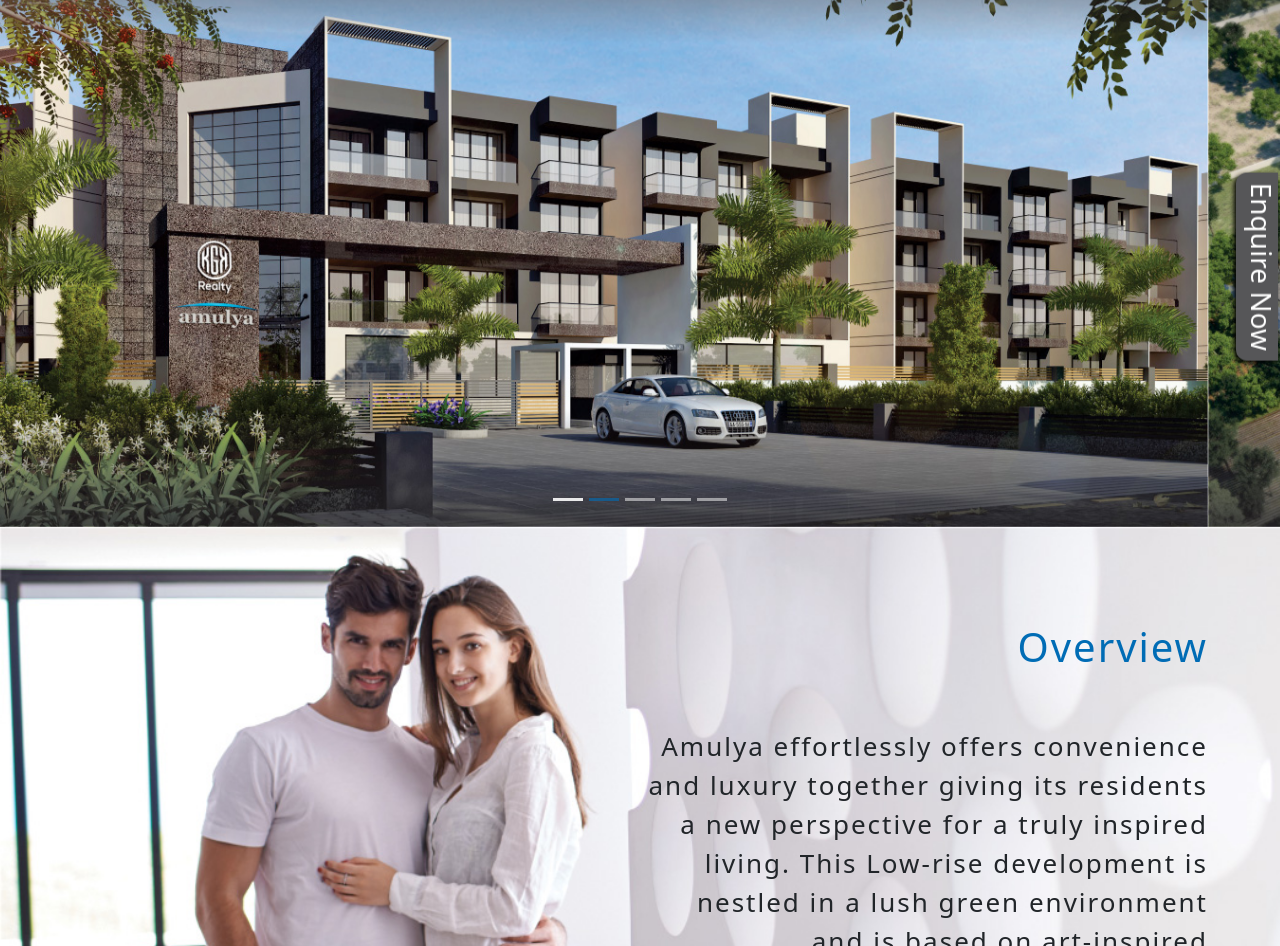
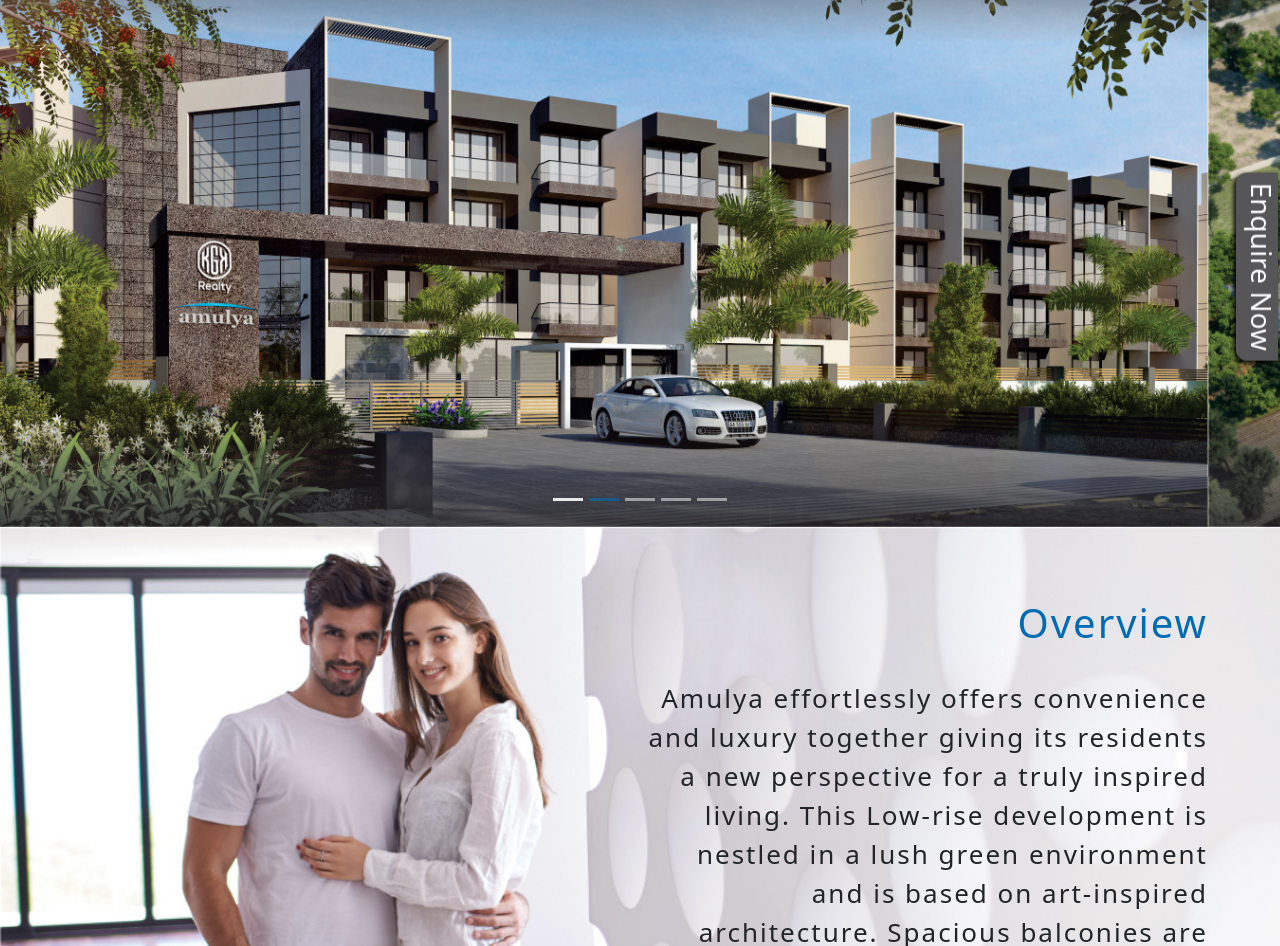
Before and after one commit to himanshu1998-coder/amulyaKGK, a plain HTML site: page index.html in a window 1280 px wide. Shown: the part 154-1100 px from the top of the page. Drawn offline with nearby package versions, Linux system fonts and the light colour scheme.

Commit message:
Update index.html

```diff
--- a/index.html
+++ b/index.html
@@ -222,7 +222,7 @@
                 />
               </div>
               <div class="col-xl-6 col-12 text-xl-end pe-md-2 ps-2">
-                <h1 class="color-blue heading pt-2 pb-3 pb-md-5 pt-md-5">
+                <h1 class="heading color-blue pt-4 pb-2 pb-md-4">
                   Overview
                 </h1>
                 <p class="aminities-text mb-2">
```
